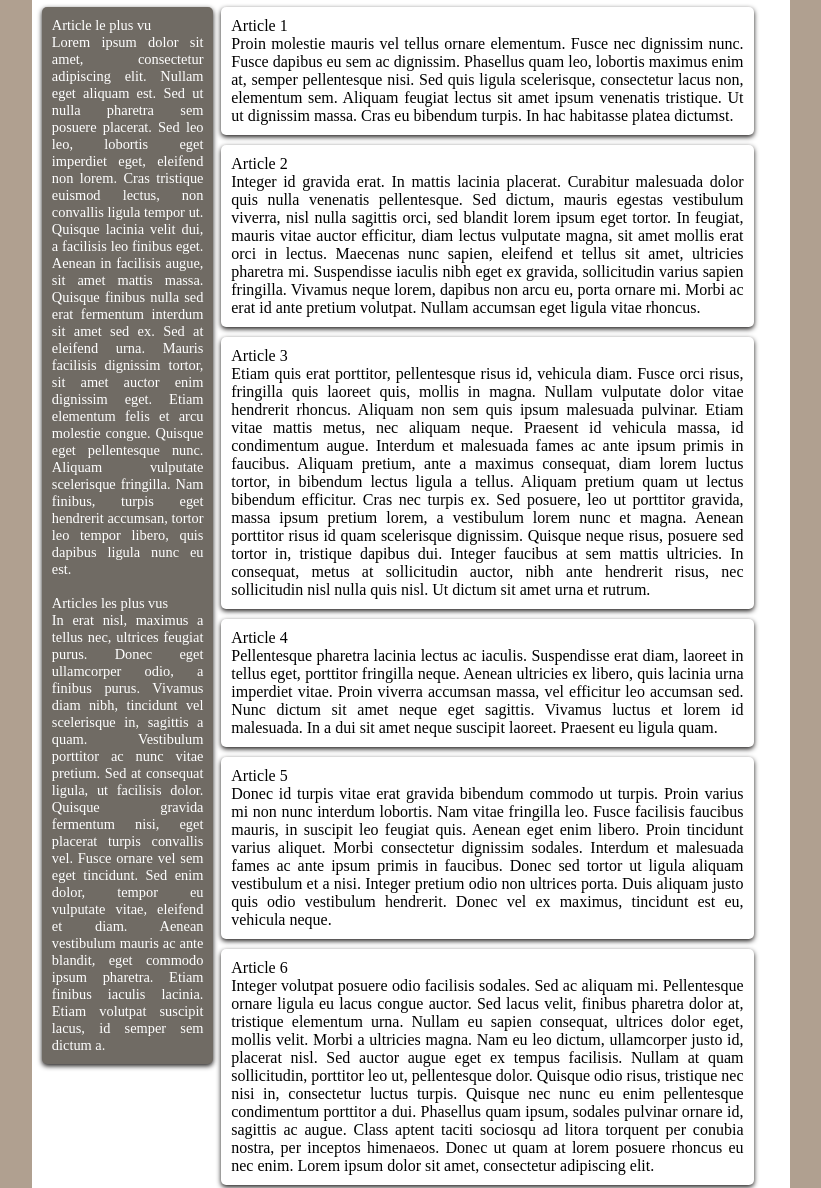
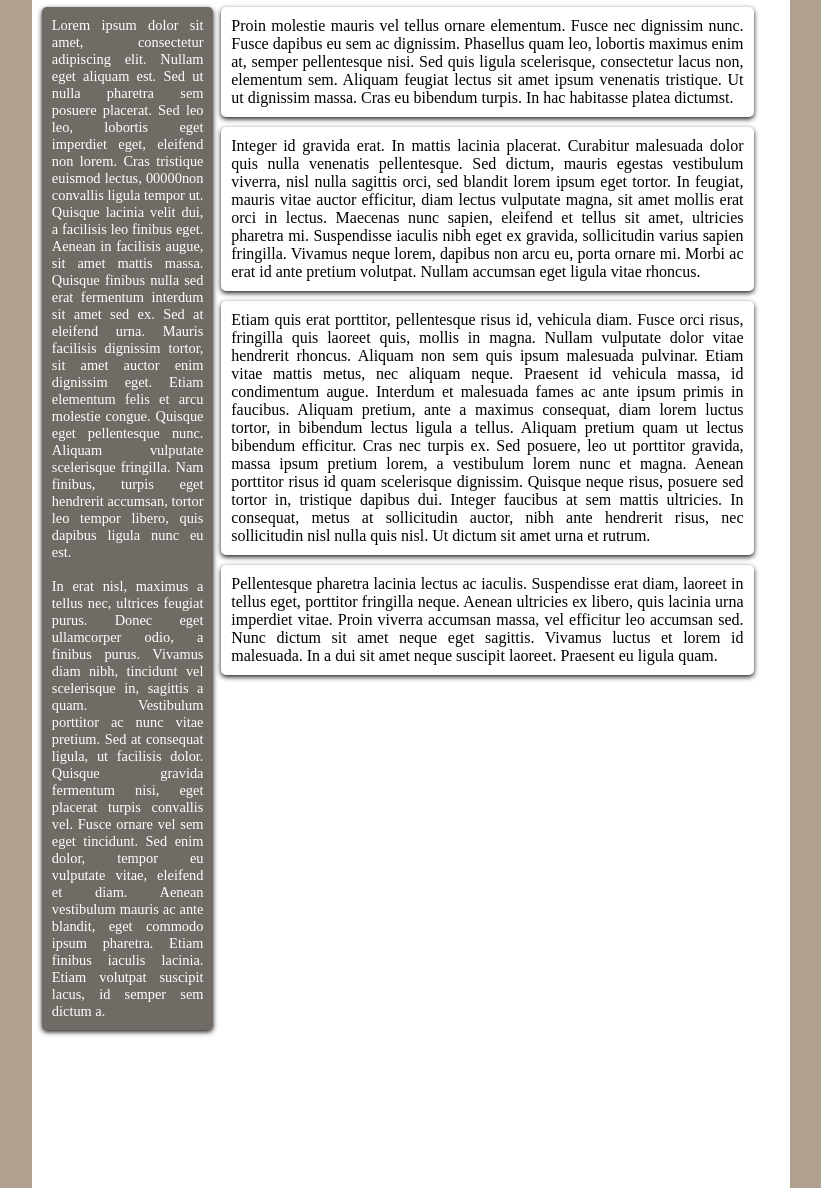
Before and after one commit to NicaEM/siteCDIN, a plain HTML site: page index.html in a window 1280 px wide. Shown: the part 203-1391 px from the top of the page, without its empty margins (229-1050 px from the left). Drawn offline with Linux system fonts and the light colour scheme.

Commit message:
Update index.html

```diff
--- a/index.html
+++ b/index.html
@@ -22,41 +22,39 @@
 		</div>
 
 			<aside>
-				Article le plus vu<br />Lorem ipsum dolor sit amet, consectetur adipiscing elit. Nullam eget aliquam est. Sed ut nulla pharetra sem posuere placerat. Sed leo leo, lobortis eget imperdiet eget, eleifend non lorem. Cras tristique euismod lectus, non convallis ligula tempor ut. Quisque lacinia velit dui, a facilisis leo finibus eget. Aenean in facilisis augue, sit amet mattis massa. Quisque finibus nulla sed erat fermentum interdum sit amet sed ex. Sed at eleifend urna. Mauris facilisis dignissim tortor, sit amet auctor enim dignissim eget. Etiam elementum felis et arcu molestie congue. Quisque eget pellentesque nunc. Aliquam vulputate scelerisque fringilla. Nam finibus, turpis eget hendrerit accumsan, tortor leo tempor libero, quis dapibus ligula nunc eu est.
+				<title>Article le plus vu</title>
+				Lorem ipsum dolor sit amet, consectetur adipiscing elit. Nullam eget aliquam est. Sed ut nulla pharetra sem posuere placerat. Sed leo leo, lobortis eget imperdiet eget, eleifend non lorem. Cras tristique euismod lectus, 00000non convallis ligula tempor ut. Quisque lacinia velit dui, a facilisis leo finibus eget. Aenean in facilisis augue, sit amet mattis massa. Quisque finibus nulla sed erat fermentum interdum sit amet sed ex. Sed at eleifend urna. Mauris facilisis dignissim tortor, sit amet auctor enim dignissim eget. Etiam elementum felis et arcu molestie congue. Quisque eget pellentesque nunc. Aliquam vulputate scelerisque fringilla. Nam finibus, turpis eget hendrerit accumsan, tortor leo tempor libero, quis dapibus ligula nunc eu est.
 				<br /><br />
-				Articles les plus vus<br />In erat nisl, maximus a tellus nec, ultrices feugiat purus. Donec eget ullamcorper odio, a finibus purus. Vivamus diam nibh, tincidunt vel scelerisque in, sagittis a quam. Vestibulum porttitor ac nunc vitae pretium. Sed at consequat ligula, ut facilisis dolor. Quisque gravida fermentum nisi, eget placerat turpis convallis vel. Fusce ornare vel sem eget tincidunt. Sed enim dolor, tempor eu vulputate vitae, eleifend et diam. Aenean vestibulum mauris ac ante blandit, eget commodo ipsum pharetra. Etiam finibus iaculis lacinia. Etiam volutpat suscipit lacus, id semper sem dictum a.
+				<title>Autre article populaire</title>
+				In erat nisl, maximus a tellus nec, ultrices feugiat purus. Donec eget ullamcorper odio, a finibus purus. Vivamus diam nibh, tincidunt vel scelerisque in, sagittis a quam. Vestibulum porttitor ac nunc vitae pretium. Sed at consequat ligula, ut facilisis dolor. Quisque gravida fermentum nisi, eget placerat turpis convallis vel. Fusce ornare vel sem eget tincidunt. Sed enim dolor, tempor eu vulputate vitae, eleifend et diam. Aenean vestibulum mauris ac ante blandit, eget commodo ipsum pharetra. Etiam finibus iaculis lacinia. Etiam volutpat suscipit lacus, id semper sem dictum a.
 			</aside>
 			<section class="section">
 
 
 			<article class="article">
-				Article 1<br />Proin molestie mauris vel tellus ornare elementum. Fusce nec dignissim nunc. Fusce dapibus eu sem ac dignissim. Phasellus quam leo, lobortis maximus enim at, semper pellentesque nisi. Sed quis ligula scelerisque, consectetur lacus non, elementum sem. Aliquam feugiat lectus sit amet ipsum venenatis tristique. Ut ut dignissim massa. Cras eu bibendum turpis. In hac habitasse platea dictumst.
+				<title>Dernière actu</title>
+				Proin molestie mauris vel tellus ornare elementum. Fusce nec dignissim nunc. Fusce dapibus eu sem ac dignissim. Phasellus quam leo, lobortis maximus enim at, semper pellentesque nisi. Sed quis ligula scelerisque, consectetur lacus non, elementum sem. Aliquam feugiat lectus sit amet ipsum venenatis tristique. Ut ut dignissim massa. Cras eu bibendum turpis. In hac habitasse platea dictumst.
 			</article>
 
 
 			<article class="article">
-				Article 2<br />Integer id gravida erat. In mattis lacinia placerat. Curabitur malesuada dolor quis nulla venenatis pellentesque. Sed dictum, mauris egestas vestibulum viverra, nisl nulla sagittis orci, sed blandit lorem ipsum eget tortor. In feugiat, mauris vitae auctor efficitur, diam lectus vulputate magna, sit amet mollis erat orci in lectus. Maecenas nunc sapien, eleifend et tellus sit amet, ultricies pharetra mi. Suspendisse iaculis nibh eget ex gravida, sollicitudin varius sapien fringilla. Vivamus neque lorem, dapibus non arcu eu, porta ornare mi. Morbi ac erat id ante pretium volutpat. Nullam accumsan eget ligula vitae rhoncus.
+				<title>Métiers</title>
+				Integer id gravida erat. In mattis lacinia placerat. Curabitur malesuada dolor quis nulla venenatis pellentesque. Sed dictum, mauris egestas vestibulum viverra, nisl nulla sagittis orci, sed blandit lorem ipsum eget tortor. In feugiat, mauris vitae auctor efficitur, diam lectus vulputate magna, sit amet mollis erat orci in lectus. Maecenas nunc sapien, eleifend et tellus sit amet, ultricies pharetra mi. Suspendisse iaculis nibh eget ex gravida, sollicitudin varius sapien fringilla. Vivamus neque lorem, dapibus non arcu eu, porta ornare mi. Morbi ac erat id ante pretium volutpat. Nullam accumsan eget ligula vitae rhoncus.
 			</article>
 
 
 			<article class="article">
-				Article 3<br />Etiam quis erat porttitor, pellentesque risus id, vehicula diam. Fusce orci risus, fringilla quis laoreet quis, mollis in magna. Nullam vulputate dolor vitae hendrerit rhoncus. Aliquam non sem quis ipsum malesuada pulvinar. Etiam vitae mattis metus, nec aliquam neque. Praesent id vehicula massa, id condimentum augue. Interdum et malesuada fames ac ante ipsum primis in faucibus. Aliquam pretium, ante a maximus consequat, diam lorem luctus tortor, in bibendum lectus ligula a tellus. Aliquam pretium quam ut lectus bibendum efficitur. Cras nec turpis ex. Sed posuere, leo ut porttitor gravida, massa ipsum pretium lorem, a vestibulum lorem nunc et magna. Aenean porttitor risus id quam scelerisque dignissim. Quisque neque risus, posuere sed tortor in, tristique dapibus dui. Integer faucibus at sem mattis ultricies. In consequat, metus at sollicitudin auctor, nibh ante hendrerit risus, nec sollicitudin nisl nulla quis nisl. Ut dictum sit amet urna et rutrum.
+				<title>Interviews</title>
+				Etiam quis erat porttitor, pellentesque risus id, vehicula diam. Fusce orci risus, fringilla quis laoreet quis, mollis in magna. Nullam vulputate dolor vitae hendrerit rhoncus. Aliquam non sem quis ipsum malesuada pulvinar. Etiam vitae mattis metus, nec aliquam neque. Praesent id vehicula massa, id condimentum augue. Interdum et malesuada fames ac ante ipsum primis in faucibus. Aliquam pretium, ante a maximus consequat, diam lorem luctus tortor, in bibendum lectus ligula a tellus. Aliquam pretium quam ut lectus bibendum efficitur. Cras nec turpis ex. Sed posuere, leo ut porttitor gravida, massa ipsum pretium lorem, a vestibulum lorem nunc et magna. Aenean porttitor risus id quam scelerisque dignissim. Quisque neque risus, posuere sed tortor in, tristique dapibus dui. Integer faucibus at sem mattis ultricies. In consequat, metus at sollicitudin auctor, nibh ante hendrerit risus, nec sollicitudin nisl nulla quis nisl. Ut dictum sit amet urna et rutrum.
 			</article>
 
 
 			<article class="article">
-				Article 4<br />Pellentesque pharetra lacinia lectus ac iaculis. Suspendisse erat diam, laoreet in tellus eget, porttitor fringilla neque. Aenean ultricies ex libero, quis lacinia urna imperdiet vitae. Proin viverra accumsan massa, vel efficitur leo accumsan sed. Nunc dictum sit amet neque eget sagittis. Vivamus luctus et lorem id malesuada. In a dui sit amet neque suscipit laoreet. Praesent eu ligula quam.
+				<title>Guides de survie</title>
+				Pellentesque pharetra lacinia lectus ac iaculis. Suspendisse erat diam, laoreet in tellus eget, porttitor fringilla neque. Aenean ultricies ex libero, quis lacinia urna imperdiet vitae. Proin viverra accumsan massa, vel efficitur leo accumsan sed. Nunc dictum sit amet neque eget sagittis. Vivamus luctus et lorem id malesuada. In a dui sit amet neque suscipit laoreet. Praesent eu ligula quam.
 			</article>
 
 
-			<article class="article">
-				Article 5<br />Donec id turpis vitae erat gravida bibendum commodo ut turpis. Proin varius mi non nunc interdum lobortis. Nam vitae fringilla leo. Fusce facilisis faucibus mauris, in suscipit leo feugiat quis. Aenean eget enim libero. Proin tincidunt varius aliquet. Morbi consectetur dignissim sodales. Interdum et malesuada fames ac ante ipsum primis in faucibus. Donec sed tortor ut ligula aliquam vestibulum et a nisi. Integer pretium odio non ultrices porta. Duis aliquam justo quis odio vestibulum hendrerit. Donec vel ex maximus, tincidunt est eu, vehicula neque.
-			</article>
-
-
-			<article class="article">
-				Article 6<br />Integer volutpat posuere odio facilisis sodales. Sed ac aliquam mi. Pellentesque ornare ligula eu lacus congue auctor. Sed lacus velit, finibus pharetra dolor at, tristique elementum urna. Nullam eu sapien consequat, ultrices dolor eget, mollis velit. Morbi a ultricies magna. Nam eu leo dictum, ullamcorper justo id, placerat nisl. Sed auctor augue eget ex tempus facilisis. Nullam at quam sollicitudin, porttitor leo ut, pellentesque dolor. Quisque odio risus, tristique nec nisi in, consectetur luctus turpis. Quisque nec nunc eu enim pellentesque condimentum porttitor a dui. Phasellus quam ipsum, sodales pulvinar ornare id, sagittis ac augue. Class aptent taciti sociosqu ad litora torquent per conubia nostra, per inceptos himenaeos. Donec ut quam at lorem posuere rhoncus eu nec enim. Lorem ipsum dolor sit amet, consectetur adipiscing elit.
-			</article>
 		</section>
 		<br /><br /><br /><br /><br /><br /><br /><br /><br /><br /><br /><br /><br /><br /><br /><br /><br /><br /><br /><br /><br /><br /><br /><br /><br /><br /><br /><br /><br /><br /><br /><br />
 		</div>
```
